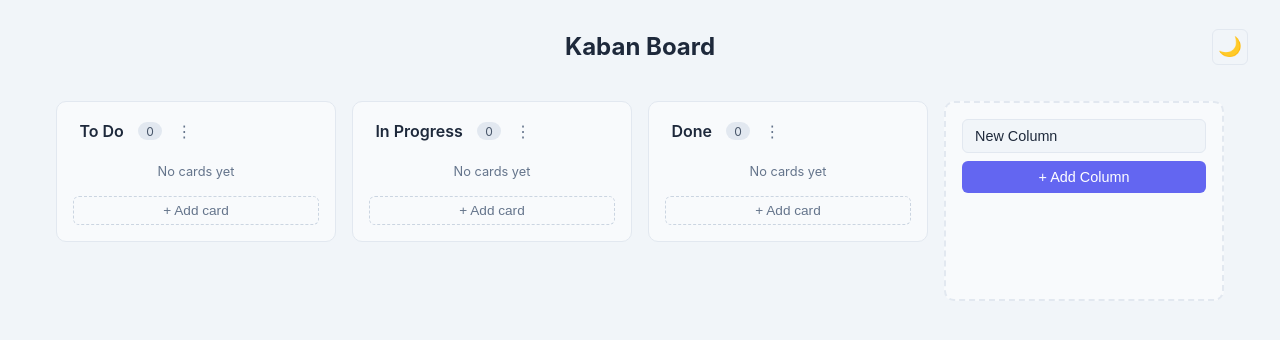
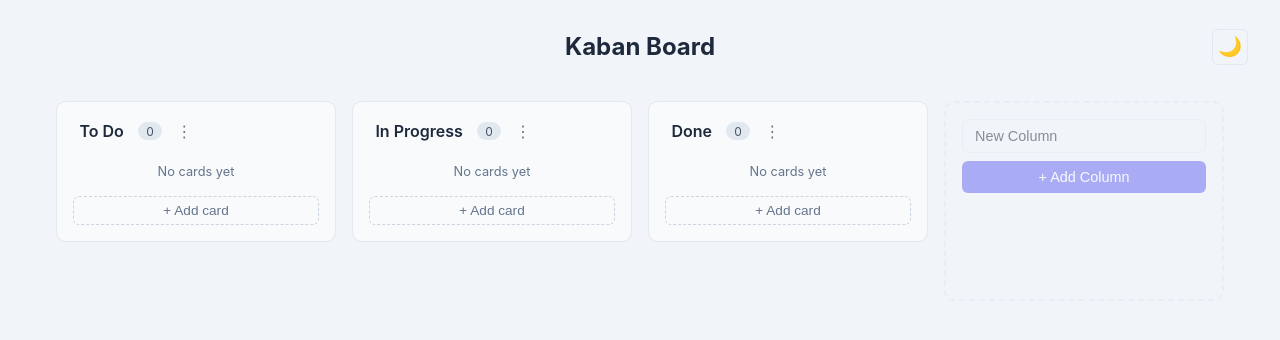
Before and after one commit to themngn/Kaban, a Vue app: page / in a window 1280 px wide. Shown: the top 340 px of the page. Built offline with nearby package versions, Linux system fonts and the light colour scheme; the HTML template or start-up script is replaced by a standard one.

Commit message:
style: update add-column-card styles for improved hover and focus effects

```diff
--- a/src/views/BoardView.vue
+++ b/src/views/BoardView.vue
@@ -105,19 +105,22 @@ function addNewColumn() {
   display: flex;
   flex-direction: column;
   gap: 0.5rem;
-  background: var(--color-bg-secondary);
+  background: var(--color-bg-primary);
   border: 2px dashed var(--color-border);
   border-radius: 10px;
   padding: 1rem;
   width: 280px;
   flex-shrink: 0;
   min-height: 200px;
-  transition: border-color 0.2s ease, background-color 0.2s ease;
+  transition: all 0.3s ease;
+  opacity: 0.5;
 }
 
-.add-column-card:hover {
+.add-column-card:hover,
+.add-column-card:focus-within {
+  opacity: 1;
+  background: var(--color-bg-secondary);
   border-color: var(--color-accent);
-  background: var(--color-button-hover);
 }
 
 .add-column-input {
```
